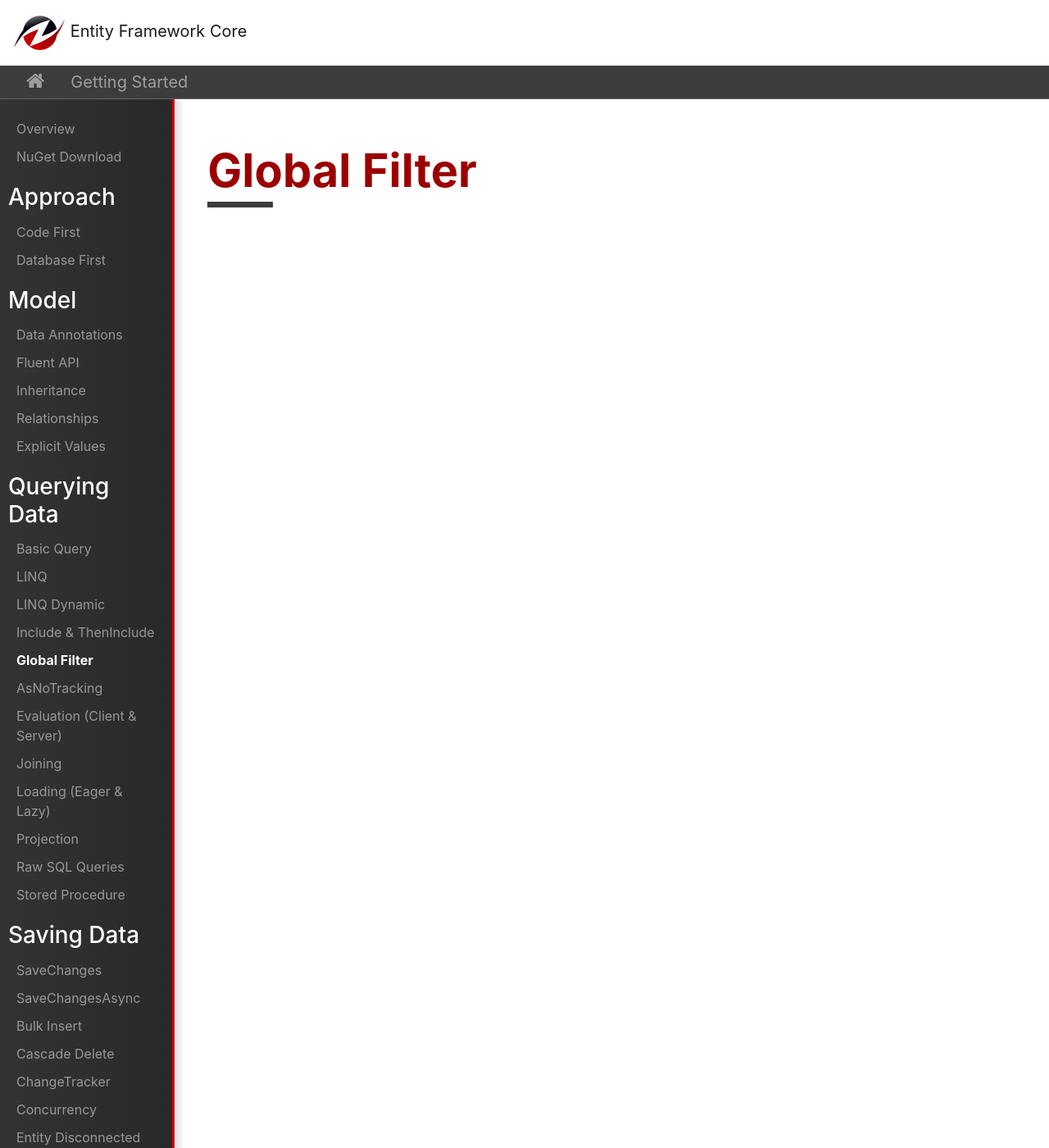
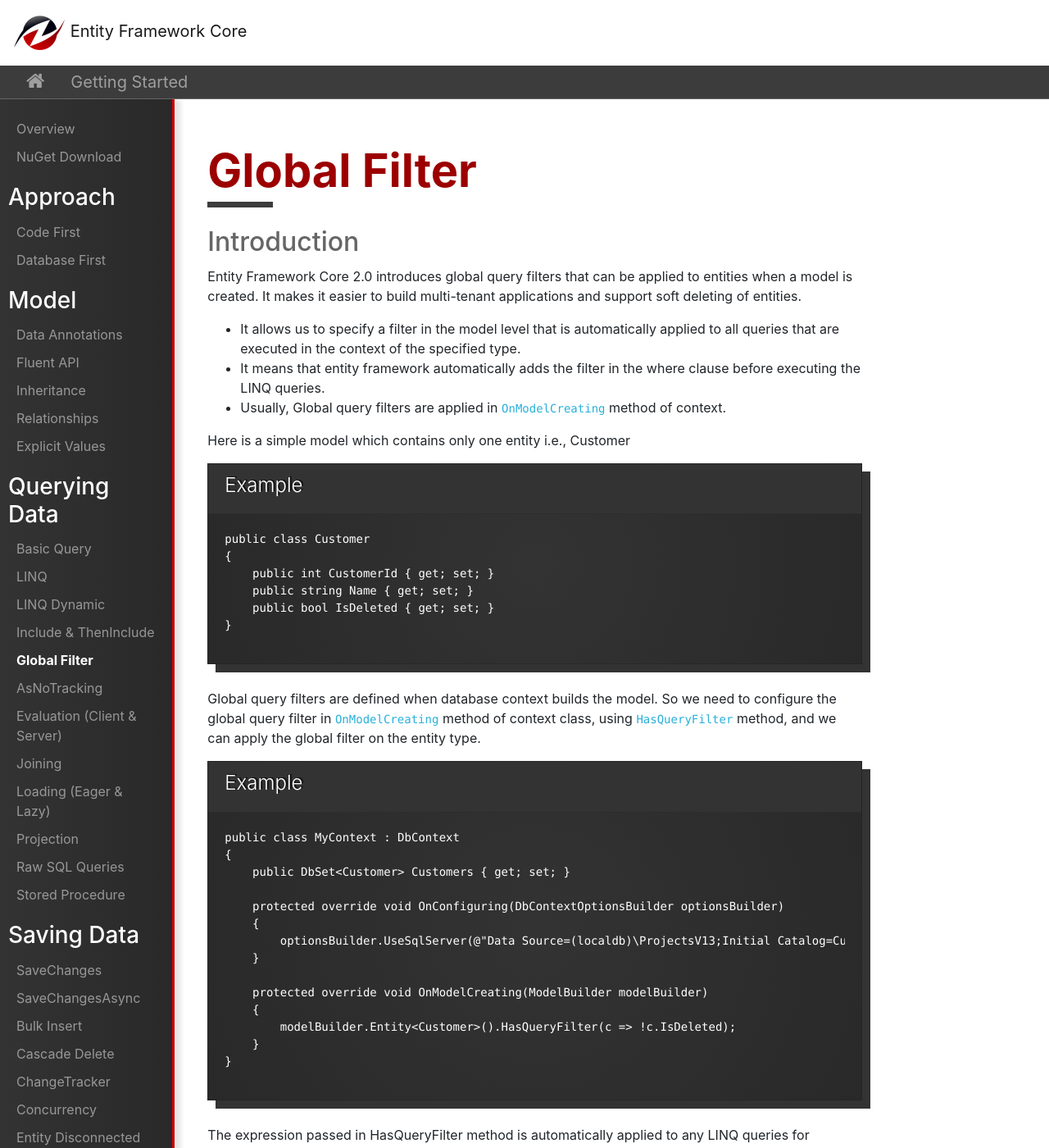
Before and after one commit to zzzprojects/EntityFrameworkCore, a Jekyll site: the page built from docs/pages/getting-started/querying-data/global-filter.md, in a window 1280 px wide and 1400 px high. Shown: the whole window at 82% size. Built offline with Jekyll 4.4.1, drawn with Linux system fonts in a browser that asks for light colours; nearby versions of some CDN libraries; our own code applies the rules of GitHub Pages for plain Markdown files; some of the changed text lies outside the part shown.

Commit message:
Added global filters article

```diff
--- a/docs/pages/getting-started/querying-data/global-filter.md
+++ b/docs/pages/getting-started/querying-data/global-filter.md
@@ -1,3 +1,79 @@
 ---
 permalink: querying-data-global-filter
 ---
+## Introduction
+
+Entity Framework Core 2.0 introduces global query filters that can be applied to entities when a model is created. It makes it easier to build multi-tenant applications and support soft deleting of entities.
+
+ - It allows us to specify a filter in the model level that is automatically applied to all queries that are executed in the context of the specified type.
+ - It means that entity framework automatically adds the filter in the where clause before executing the LINQ queries.
+ - Usually, Global query filters are applied in `OnModelCreating` method of context.
+
+Here is a simple model which contains only one entity i.e., Customer
+
+{% include template-example.html %}
+{% highlight csharp %}
+
+public class Customer
+{
+    public int CustomerId { get; set; }
+    public string Name { get; set; }
+    public bool IsDeleted { get; set; }
+}
+
+{% endhighlight %}
+
+Global query filters are defined when database context builds the model. So we need to configure the global query filter in `OnModelCreating` method of context class, using `HasQueryFilter` method, and we can apply the global filter on the entity type.
+
+{% include template-example.html %}
+{% highlight csharp %}
+
+public class MyContext : DbContext
+{
+    public DbSet<Customer> Customers { get; set; }
+
+    protected override void OnConfiguring(DbContextOptionsBuilder optionsBuilder)
+    {
+        optionsBuilder.UseSqlServer(@"Data Source=(localdb)\ProjectsV13;Initial Catalog=CustomerDB;");
+    }
+
+    protected override void OnModelCreating(ModelBuilder modelBuilder)
+    {
+        modelBuilder.Entity<Customer>().HasQueryFilter(c => !c.IsDeleted);
+    }
+}
+
+{% endhighlight %}
+
+The expression passed in HasQueryFilter method is automatically applied to any LINQ queries for Customer Type. We have four records in the Customers table in the database.
+
+<img src="{{ site.github.url }}/images/global-filters.png">
+
+One record is soft deleted already, and the `IsDeleted` column contains a **True** value for that record. Now if we retrieve all the all the customers from the database using the LINQ query.
+
+{% include template-example.html %}
+{% highlight csharp %}
+
+using (var context = new MyContext())
+{
+    var customers = context.Customers.ToList();
+}
+
+{% endhighlight %}
+
+We will get only three records, but in the database, we have four records, Because the global filter has filtered records and returns only those records whose `IsDeleted` column contains **False** value.
+
+In some cases, we do not need these filters to be applied, we can also disable filter for individual LINQ queries using the `IgnoreQueryFilters()` method.
+
+{% include template-example.html %}
+{% highlight csharp %}
+
+using (var context = new MyContext())
+{
+    var customers = context.Customers
+        .IgnoreQueryFilters().ToList();
+}
+
+{% endhighlight %}
+
+Now the filter won't be applied, and you will get all the records.
```
Also changed, not shown: docs/images/global-filters.png (added).
